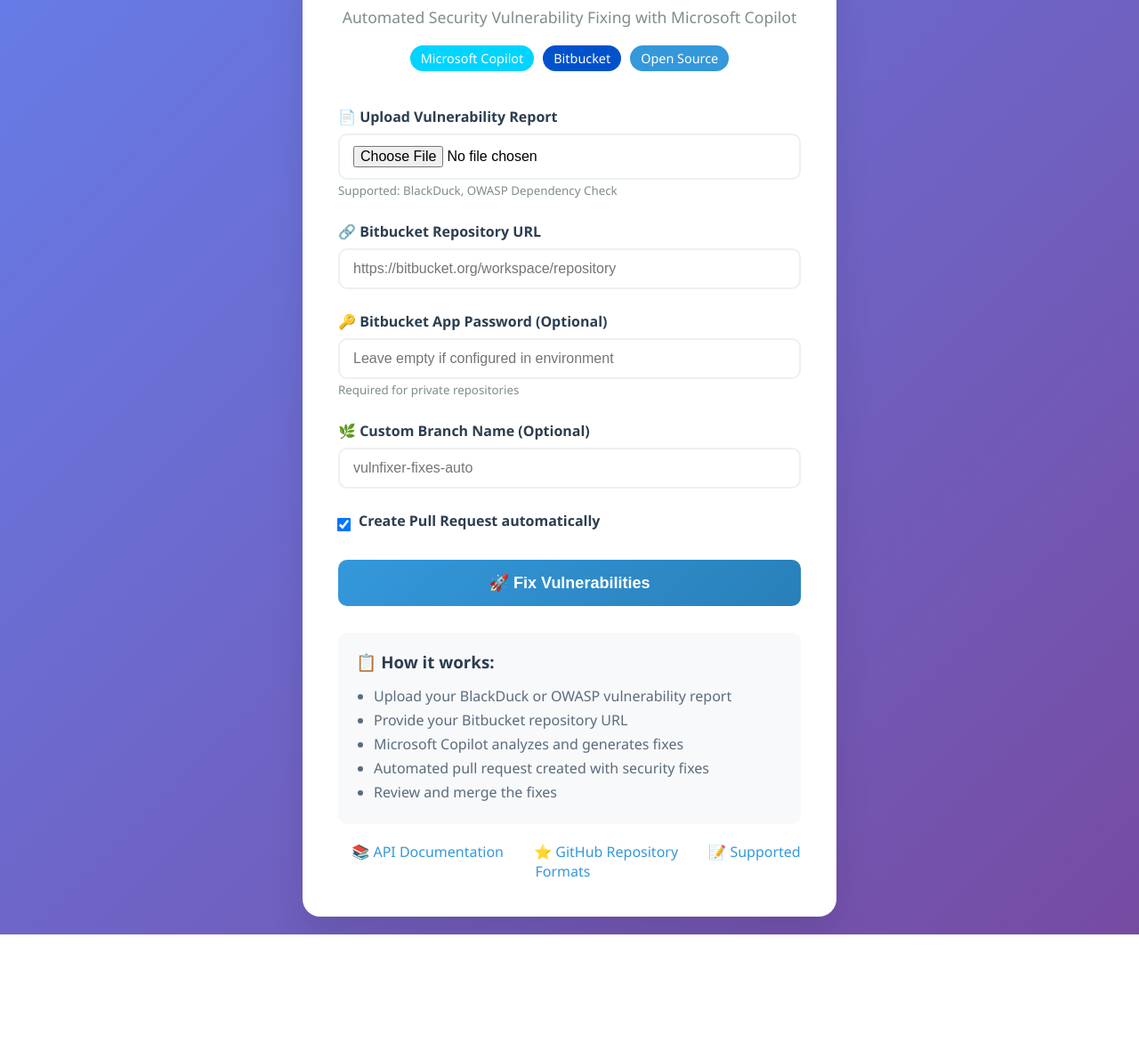
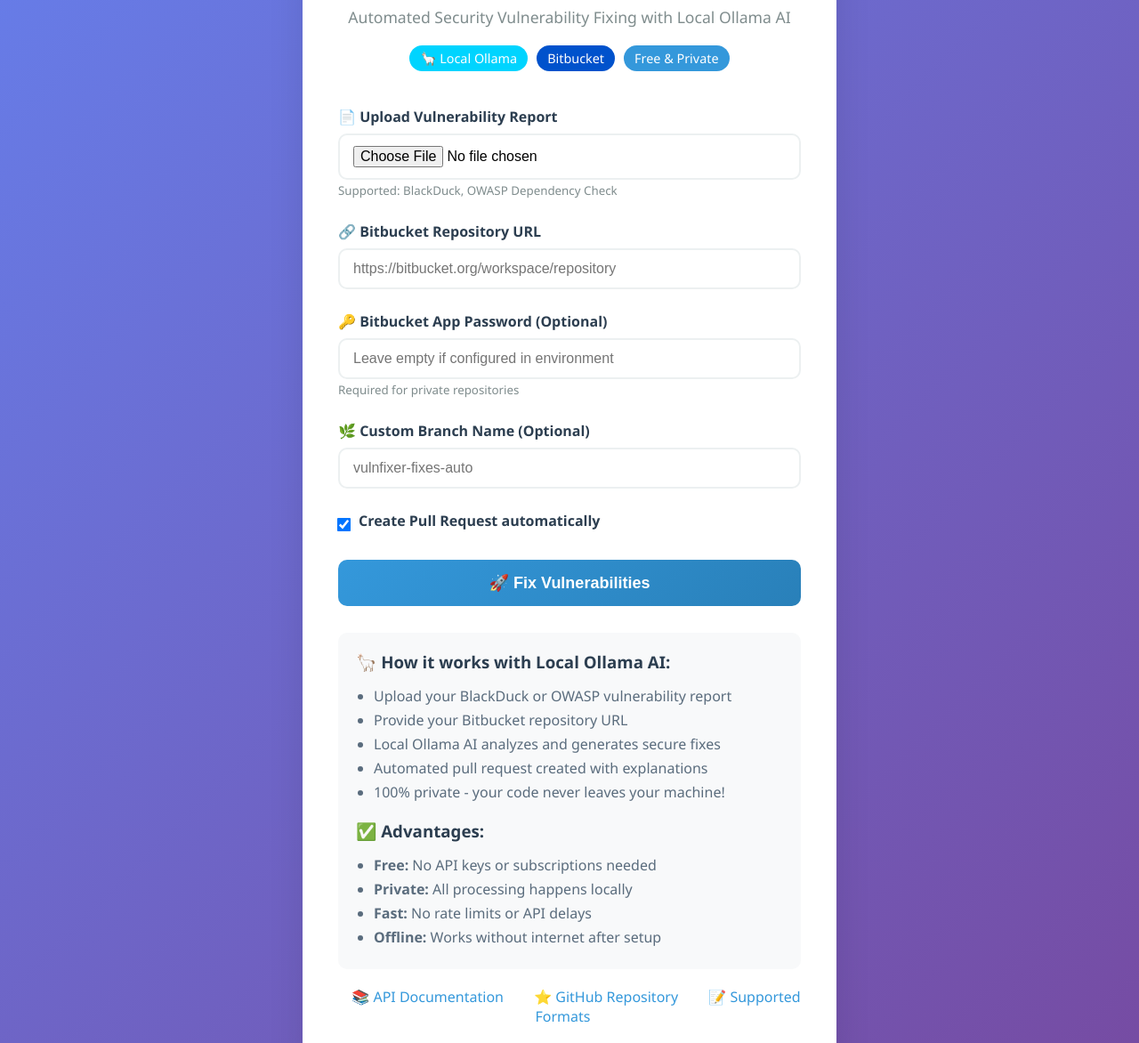
Before and after one commit to rakeshrocky58008/vulnfixer, a plain HTML site: page web/index.html in a window 1280 px wide. Shown: the part 118-1290 px from the top of the page at 89% size. Before the commit the page ends 1168 px from the top, so only its background shows below. Drawn offline with Linux system fonts and the light colour scheme.

Commit message:
Update and rename simple-web-interface.html to index.html

```diff
--- a/web/simple-web-interface.html
+++ b/web/index.html
@@ -216,11 +216,11 @@
     <div class="container">
         <div class="header">
             <h1>🛡️ VulnFixer</h1>
-            <p>Automated Security Vulnerability Fixing with Microsoft Copilot</p>
+            <p>Automated Security Vulnerability Fixing with Local Ollama AI</p>
             <div class="badges">
-                <span class="badge copilot">Microsoft Copilot</span>
+                <span class="badge copilot">🦙 Local Ollama</span>
                 <span class="badge bitbucket">Bitbucket</span>
-                <span class="badge">Open Source</span>
+                <span class="badge">Free & Private</span>
             </div>
         </div>
 
@@ -261,19 +261,27 @@
 
         <div class="progress" id="progress">
             <div class="spinner"></div>
-            <p>Processing vulnerabilities with Microsoft Copilot...</p>
+            <p>Processing vulnerabilities with local Ollama AI...</p>
         </div>
 
         <div class="result" id="result"></div>
 
         <div class="info-section">
-            <h3>📋 How it works:</h3>
+            <h3>🦙 How it works with Local Ollama AI:</h3>
             <ul>
                 <li>Upload your BlackDuck or OWASP vulnerability report</li>
                 <li>Provide your Bitbucket repository URL</li>
-                <li>Microsoft Copilot analyzes and generates fixes</li>
-                <li>Automated pull request created with security fixes</li>
-                <li>Review and merge the fixes</li>
+                <li>Local Ollama AI analyzes and generates secure fixes</li>
+                <li>Automated pull request created with explanations</li>
+                <li>100% private - your code never leaves your machine!</li>
+            </ul>
+
+            <h3 style="margin-top: 20px;">✅ Advantages:</h3>
+            <ul>
+                <li><strong>Free:</strong> No API keys or subscriptions needed</li>
+                <li><strong>Private:</strong> All processing happens locally</li>
+                <li><strong>Fast:</strong> No rate limits or API delays</li>
+                <li><strong>Offline:</strong> Works without internet after setup</li>
             </ul>
         </div>
 
```
